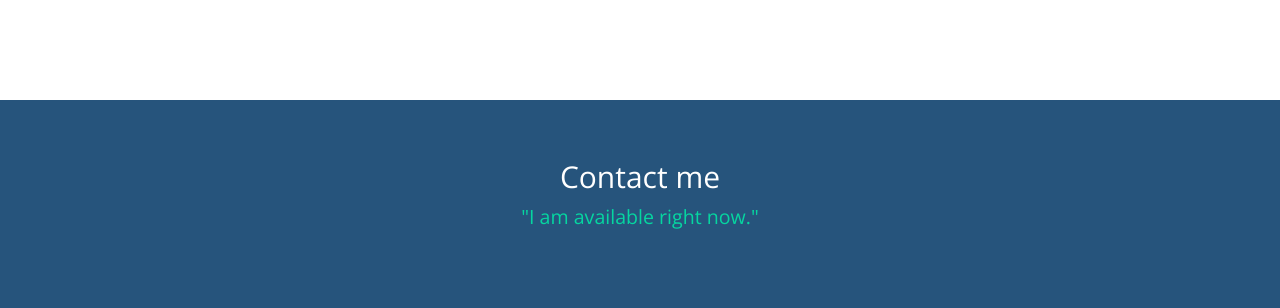
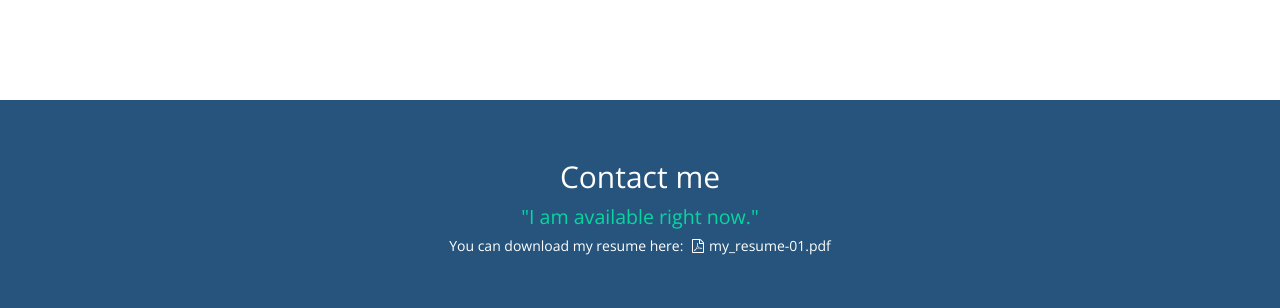
Before and after one commit to luigieancheta/luigieancheta.github.io, a plain HTML site: page index.html in a window 1280 px wide. Shown: the part 2849-3157 px from the top of the page. Drawn offline with nearby package versions, Linux system fonts and the light colour scheme.

Commit message:
supplied a pdf download link for my resume

```diff
--- a/css/main.css
+++ b/css/main.css
@@ -265,6 +265,24 @@ strong {
   color: #ef476f;
 }
 
+.resume {
+  color: #fff;
+  font-size: 14px;
+  margin-top: 5px;
+}
+
+.resume a {
+  color: #fff;
+}
+
+.resume a:focus, a:hover {
+  color: #fff;
+}
+
+.resume i {
+  padding: 0 5px;
+}
+
 @media (min-width: 768px) {
   .jumbotron {
     padding: 200px 0 40px;
--- a/index.html
+++ b/index.html
@@ -170,7 +170,10 @@
       <div class="container">
         <div class="row">
           <h2 class="text-center">Contact me</h2>
-          <div class="available text-center">"I am available right now."</div>
+          <div class="available text-center">"I am available right now."
+            <div class="resume">You can download my resume here: <a href="assets/files/my_resume-01.pdf" download><i class="fa fa-file-pdf-o"></i>my_resume-01.pdf</a></div>
+          </div>
+
 
           <div class="col-md-4 text-center contact">
             <h3>You can contact me now at:</h3>
```
Also changed, not shown: 4 other files.
